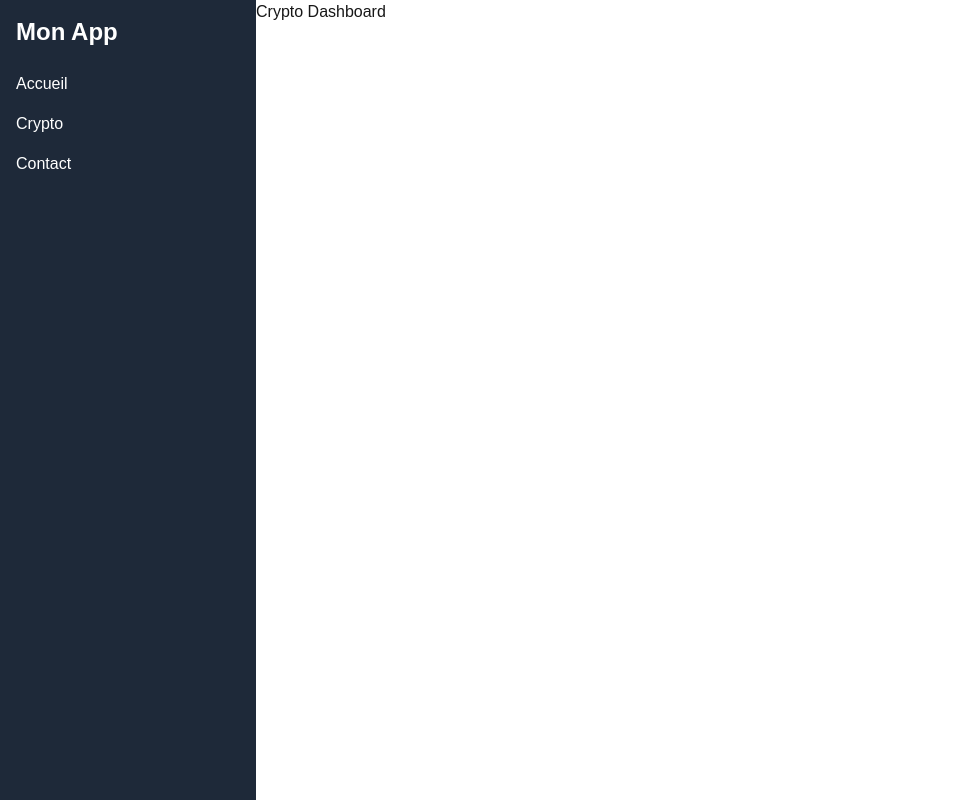
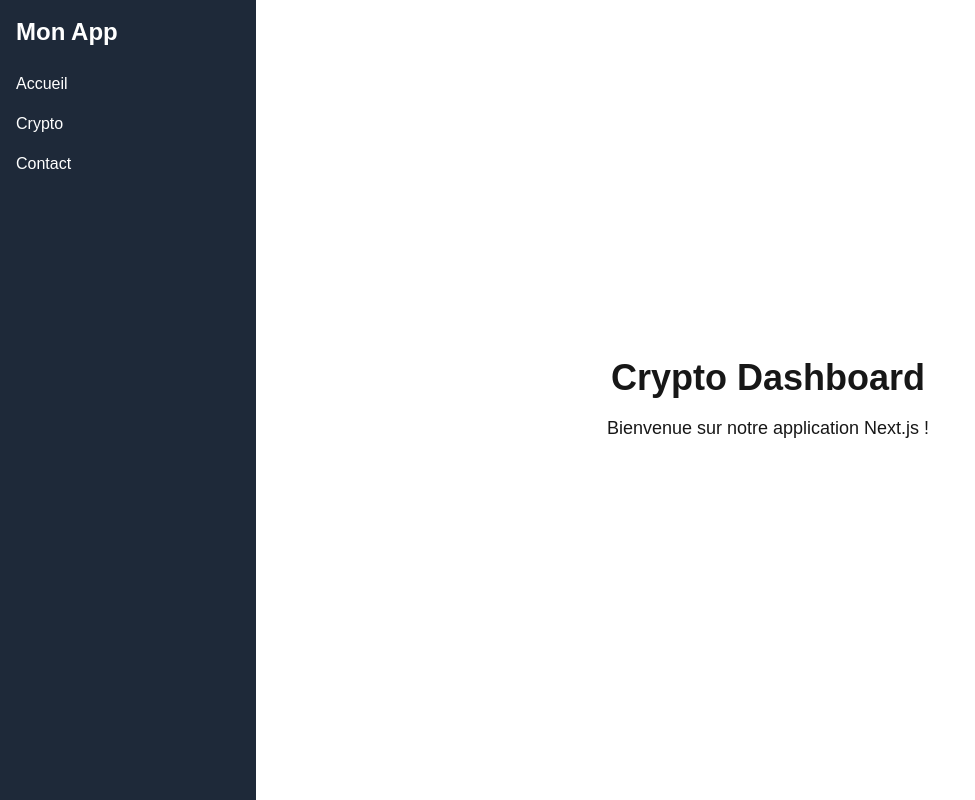
Before and after one commit to TISEPSE/Dashboard, a Next.js app: page /Dashboard/Crypto in a window 1280 px wide. Shown: the whole page, without its empty margins (0-975 px from the left). Built offline with nearby package versions, Linux system fonts and the light colour scheme.

Commit message:
commentaire

```diff
--- a/src/app/Dashboard/Crypto/page.jsx
+++ b/src/app/Dashboard/Crypto/page.jsx
@@ -1,7 +1,10 @@
+//=========Page dédier a la crypto=========//
+
 export default function Crypto() {
   return (
-    <div>
-      <h1>Crypto Dashboard</h1>
+    <div className="flex flex-col items-center justify-center min-h-screen">
+      <h1 className="text-4xl font-bold">Crypto Dashboard</h1>
+      <p className="mt-4 text-lg">Bienvenue sur notre application Next.js !</p>
     </div>
   );
 }
--- a/src/app/components/navbar.jsx
+++ b/src/app/components/navbar.jsx
@@ -1,3 +1,5 @@
+//=========Navbar a gauche de la page=========//
+
 "use client";
 import Link from "next/link";
 
--- a/src/app/layout.jsx
+++ b/src/app/layout.jsx
@@ -1,6 +1,5 @@
 import { Geist, Geist_Mono } from "next/font/google";
 import Navbar from "./components/navbar";
-import Crypto from "./Dashboard/Crypto/page";
 import "./globals.css";
 
 const geistSans = Geist({ variable: "--font-geist-sans", subsets: ["latin"] });
--- a/src/app/page.jsx
+++ b/src/app/page.jsx
@@ -1,5 +1,4 @@
-//=========C'est la page d'accueil de l'application Next.js=========//
-
+//=========1 ère page que l'utilisateur voit=========//
 
 export default function Home() {
   return (
```
